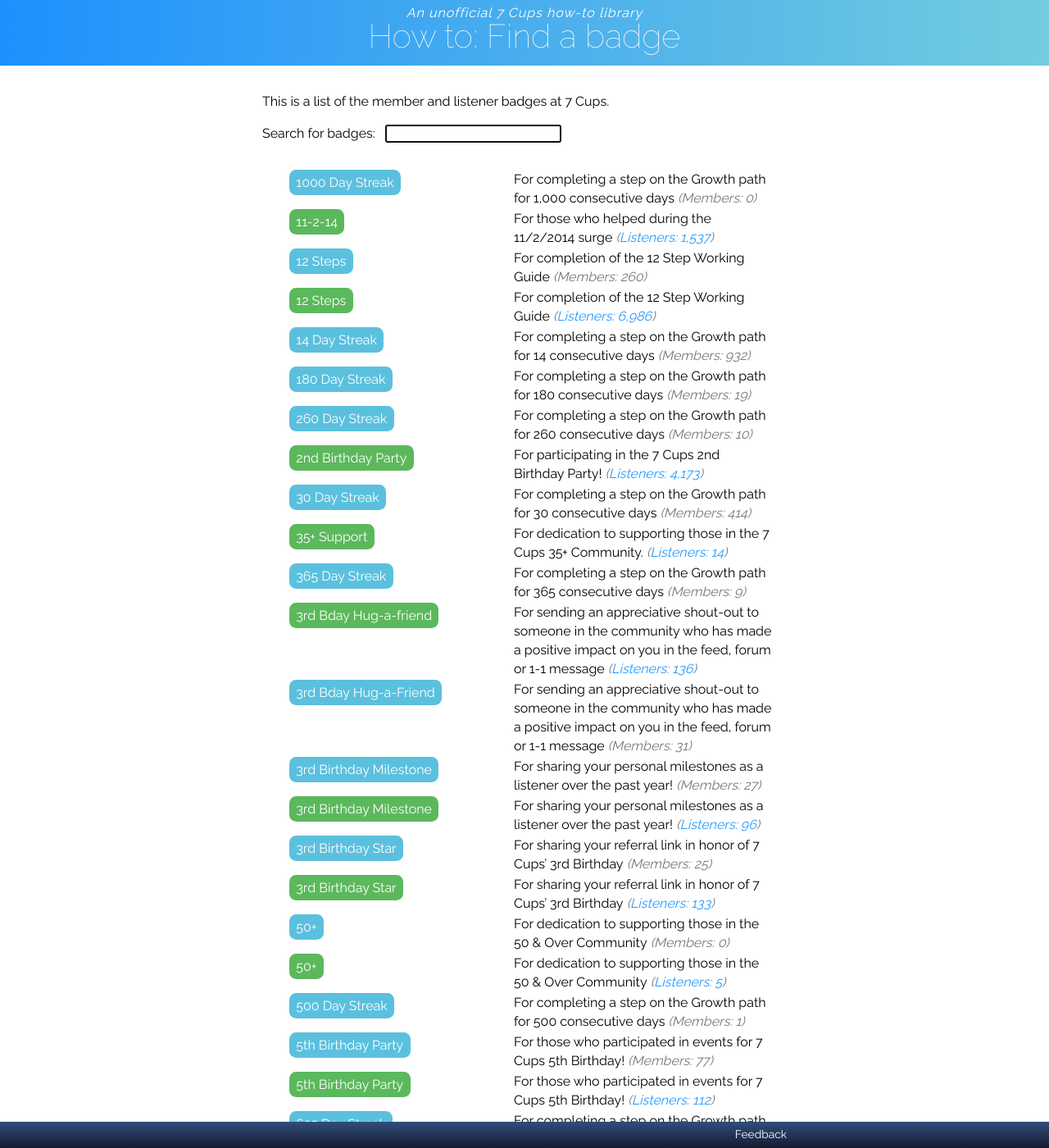
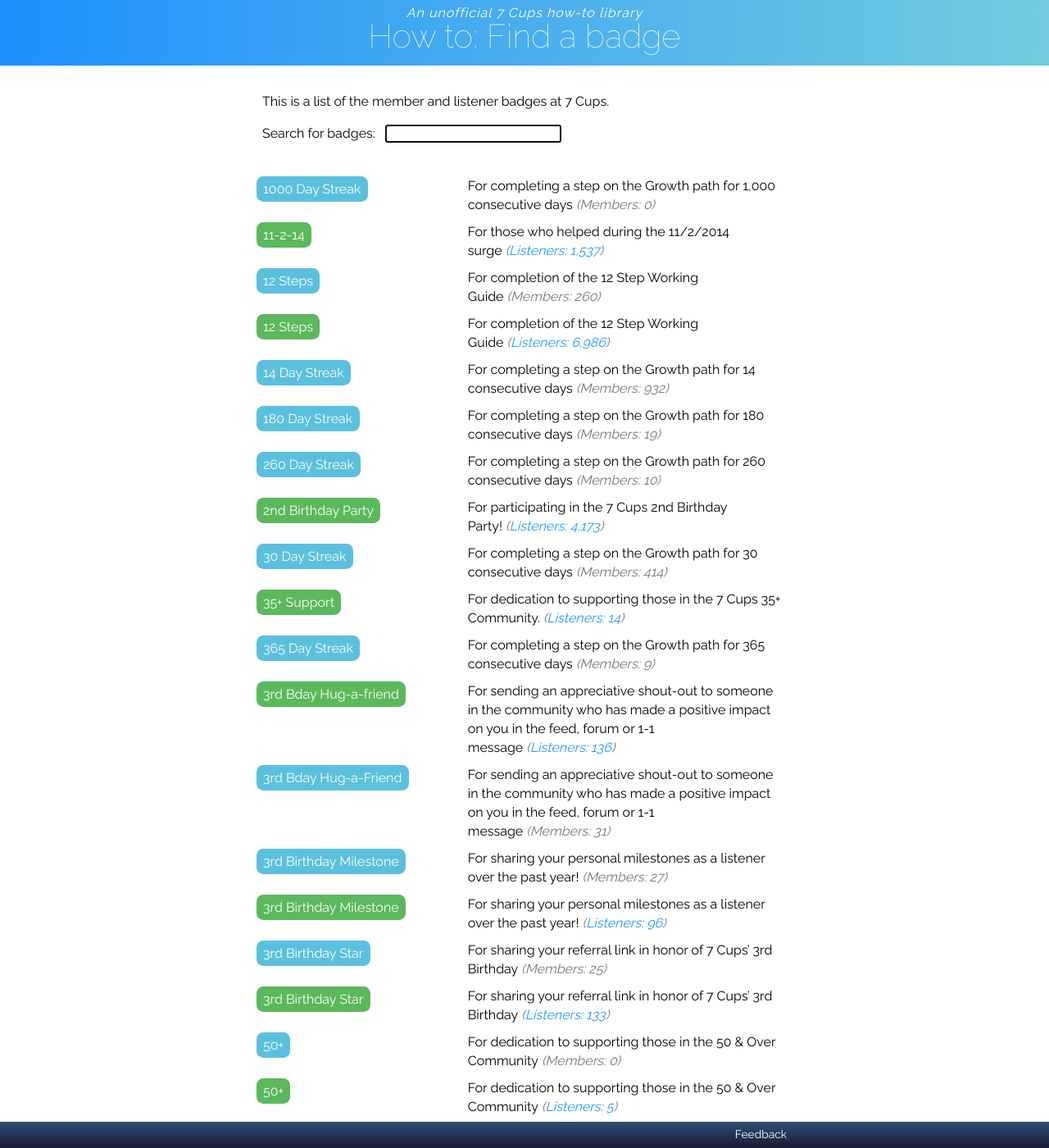
Before and after one commit to RarelyCharlie/rarelycharlie.github.io, a Jekyll site: the page built from _howto/badgemap.md, in a window 1280 px wide and 1400 px high. Shown: the whole window at 82% size. Built offline with Jekyll 4.4.1, drawn with Linux system fonts in a browser that asks for light colours; nearby versions of some CDN libraries.

Commit message:
table spacing

```diff
--- a/_includes/badgemap.css
+++ b/_includes/badgemap.css
@@ -1,4 +1,4 @@
-table {border-spacing: 0 1ex;}
+#content table {border-spacing: 0 1ex; margin-left: -1ex;}
 td {vertical-align: top;}
 td:first-child {min-width: 16em;}
 td>span:first-child {display: inline-block; margin: 0 1ex 1ex 0; padding: .5ex 1ex; border-radius: 1ex; color: white;}
```
